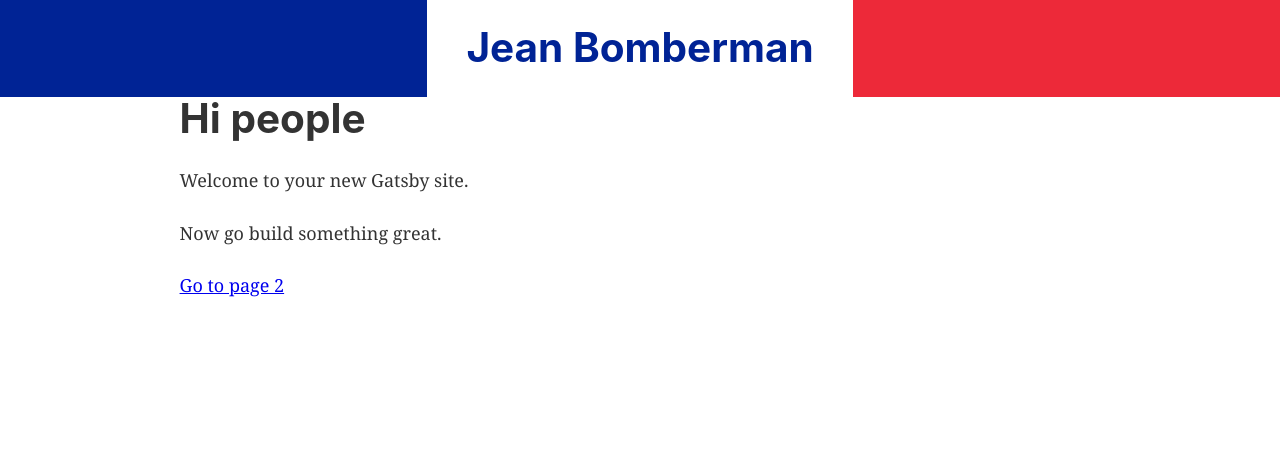
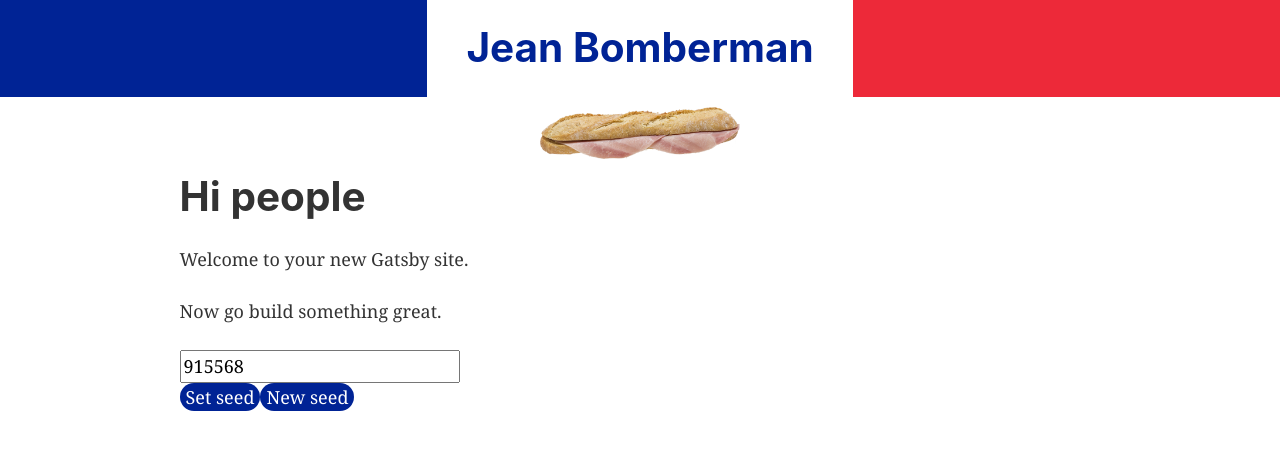
Before and after one commit to SleepyFanjo/jean-bomberman, a Gatsby site: page / in a window 1280 px wide. Built offline with nearby package versions, Linux system fonts and the light colour scheme; Gatsby itself is replaced by a stand-in of ours.

Commit message:
creating a raw seed randomizer

```diff
--- /dev/null
+++ b/src/components/game/GameManager.js
@@ -0,0 +1,18 @@
+import React from 'react'
+import { GameContext } from './game-context'
+
+import SeedManager from './SeedManager'
+
+export default class GameManager extends React.Component {
+  render () {
+    return (
+      <GameContext.Consumer>
+        {
+          game => (
+            <SeedManager {...game}  />
+          )
+        }
+      </GameContext.Consumer>
+    )
+  }
+}
--- /dev/null
+++ b/src/components/game/GameStateManager.js
@@ -0,0 +1,42 @@
+import React from 'react'
+
+import { GameContext } from './game-context'
+import GameManager from './GameManager'
+
+import { randomizerInit } from './randomizer'
+
+export default class GameStateManager extends React.Component {
+  constructor (props) {
+    super(props)
+
+    const seed = Math.floor(Math.random() * 1000000) + 1
+
+    this.state = {
+      seed: seed,
+      randomizer: randomizerInit(seed),
+      resetSeed: this.resetSeed,
+      renewSeed: this.renewSeed
+    }
+  }
+
+  renewSeed = () => {
+    const seed = Math.floor(Math.random() * 1000000) + 1
+
+    this.resetSeed(seed)
+  }
+
+  resetSeed = (seed) => {
+    this.setState({
+      seed: seed,
+      randomizer: randomizerInit(seed)
+    })
+  }
+
+  render () {
+    return (
+      <GameContext.Provider value={this.state}>
+        <GameManager />
+      </GameContext.Provider>
+    )
+  }
+}
--- /dev/null
+++ b/src/components/game/SeedManager.js
@@ -0,0 +1,64 @@
+import React from 'react'
+import styled from 'styled-components'
+
+import theme from '../theme'
+import TextInput from '../shared/TextInput'
+import Button from '../shared/Button'
+
+const SeedManagerContainer = styled.div`
+  margin-bottom: 20px;
+  padding: 0 20;
+  backgroundColor: theme.primary.lighter
+`
+
+export default class SeedManager extends React.Component {
+  constructor (props) {
+    super(props)
+
+    this.state = {
+      seed: undefined,
+      prevSeed: props.seed
+    }
+  }
+
+  static getDerivedStateFromProps = (props, state) => {
+    if (props.seed !== state.prevSeed) {
+      return {
+        seed: undefined,
+        prevSeed: props.seed
+      }
+    }
+
+    return null
+  }
+
+  handleSeedChange = (event, value) => {
+    this.setState({
+      seed: value
+    })
+  }
+
+  updateSeed = () => {
+    if (this.state.seed && parseInt(this.state.seed)) {
+      this.props.resetSeed(parseInt(this.state.seed))
+    }
+  }
+
+  randomizeSeed = () => {
+    this.props.renewSeed()
+  }
+
+  render () {
+    return (
+      <SeedManagerContainer>
+        <TextInput name='seed' value={this.state.seed === undefined ? this.props.seed : this.state.seed} onChange={this.handleSeedChange} label='Integer number seed' />
+        <Button primary onClick={this.updateSeed}>
+          Set seed
+        </Button>
+        <Button primary onClick={this.randomizeSeed}>
+          New seed
+        </Button>
+      </SeedManagerContainer>
+    )
+  }
+}
--- /dev/null
+++ b/src/components/game/game-context.js
@@ -0,0 +1,4 @@
+import React from 'react'
+
+// We've seen to much unecessary Redux, let's try the new Context API
+export const GameContext = React.createContext({})
--- /dev/null
+++ b/src/components/game/randomizer.js
@@ -0,0 +1,9 @@
+// Based on Lehmer LCG implementation
+
+export const randomizerInit = (seed) => {
+  const lcg = a => a * 48271 % 2147483647
+
+  seed = lcg(seed || Math.random())
+
+  return () => (seed = lcg(seed)) / 2147483647
+}
--- a/src/components/header.js
+++ b/src/components/layout/Header.js
@@ -2,7 +2,8 @@ import React from 'react'
 import { Link } from 'gatsby'
 import styled from 'styled-components'
 
-import theme from './theme'
+import theme from '../theme'
+import jambonBeurre from '../../images/jambon-beurre.png'
 
 const StrippedHeader = styled.div`
   background: linear-gradient(
@@ -34,7 +35,19 @@ const NoMarginH1 = styled.h1`
     margin: 0
 `
 
+const ImageContainer = styled.div`
+    text-align: center;
+`
+
+const Image = styled.img`
+    width: 20%;
+    max-width: 200px;
+    margin-top: 10px;
+    margin-bottom: 10px;
+`
+
 const Header = ({ siteTitle }) => (
+  <React.Fragment>
     <StrippedHeader>
       <StrippedMatchTextContainer>
         <NoMarginH1>
@@ -50,6 +63,10 @@ const Header = ({ siteTitle }) => (
         </NoMarginH1>
       </StrippedMatchTextContainer>
     </StrippedHeader>
+    <ImageContainer>
+      <Image src={jambonBeurre} />
+    </ImageContainer>
+  </React.Fragment>
 )
 
 export default Header
--- a/src/components/layout.js
+++ b/src/components/layout/Layout.js
@@ -3,7 +3,7 @@ import PropTypes from 'prop-types'
 import Helmet from 'react-helmet'
 import { StaticQuery, graphql } from 'gatsby'
 
-import Header from './header'
+import Header from './Header'
 import './layout.css'
 
 const Layout = ({ children, data }) => (
--- /dev/null
+++ b/src/components/shared/Button.js
@@ -0,0 +1,48 @@
+import React from 'react'
+import styled from 'styled-components'
+
+import theme from '../theme'
+
+const getColorFromProps = (props) => (
+  props.primary
+  ? theme.primary[props.variant]
+  : props.secondary
+  ? theme.secondary[props.variant]
+  : theme.primary.normal
+)
+
+const StyledButton = styled.button`
+  background-color: ${props => (
+    props.bordered
+    ? 'transparent'
+    : getColorFromProps(props)
+  )};
+  color: ${props => (
+    props.bordered || props.variant === 'light' || props.variant === 'lighter'
+    ? getColorFromProps(props)
+    : '#fff'
+  )};
+  border: ${props => (
+    props.bordered
+    ? '2px solid ' + getColorFromProps(props)
+    : 'none'
+  )};
+  border-radius: 15px;
+`
+
+const Button = (props) => {
+  return (
+    <StyledButton
+      {...props}
+    >
+      {props.children}
+    </StyledButton>
+  )
+}
+
+Button.defaultProps = {
+  variant: 'normal',
+  primary: true
+}
+
+export default Button
--- /dev/null
+++ b/src/components/shared/TextInput.js
@@ -0,0 +1,15 @@
+import React from 'react'
+
+export default class TextInput extends React.Component {
+  handleChange = (event) => {
+    this.props.onChange && this.props.onChange(event, event.target.value)
+  }
+
+  render () {
+    return (
+      <div>
+        <input type='text' {...this.props} placeholder={this.props.label} onChange={this.handleChange} />
+      </div>
+    )
+  }
+}
--- a/src/components/theme.js
+++ b/src/components/theme.js
@@ -1,6 +1,20 @@
 const theme = {
   primaryColor: '#002395',
-  secondaryColor: '#ED2939'
+  secondaryColor: '#ED2939',
+  primary: {
+    lighter: '#b3c4ff',
+    light: '#4d76ff',
+    normal: '#002395',
+    dark: '#001e80',
+    darker: '#00124d'
+  },
+  secondary: {
+    lighter: '#f9b8be',
+    light: '#ed2b3b',
+    normal: '#ED2939',
+    dark: '#760a13',
+    darker: '#47060b',
+  }
 }
 
 export default theme
--- a/src/pages/404.js
+++ b/src/pages/404.js
@@ -1,5 +1,5 @@
 import React from 'react'
-import Layout from '../components/layout'
+import Layout from '../components/layout/Layout'
 
 const NotFoundPage = () => (
   <Layout>
--- a/src/pages/index.js
+++ b/src/pages/index.js
@@ -1,14 +1,15 @@
 import React from 'react'
 import { Link } from 'gatsby'
 
-import Layout from '../components/layout'
+import Layout from '../components/layout/Layout'
+import GameStateManager from '../components/game/GameStateManager'
 
 const IndexPage = () => (
   <Layout>
     <h1>Hi people</h1>
     <p>Welcome to your new Gatsby site.</p>
     <p>Now go build something great.</p>
-    <Link to="/page-2/">Go to page 2</Link>
+    <GameStateManager />
   </Layout>
 )
 
--- a/src/pages/page-2.js
+++ b/src/pages/page-2.js
@@ -1,7 +1,7 @@
 import React from 'react'
 import { Link } from 'gatsby'
 
-import Layout from '../components/layout'
+import Layout from '../components/layout/Layout'
 
 const SecondPage = () => (
   <Layout>
```
Also changed, not shown: src/components/shared/index.js (added, +7 -0 lines), src/components/layout/layout.css (renamed from src/components/layout.css), src/images/jambon-beurre.png (added). Lines whose indentation alone changed are shown as unchanged.
